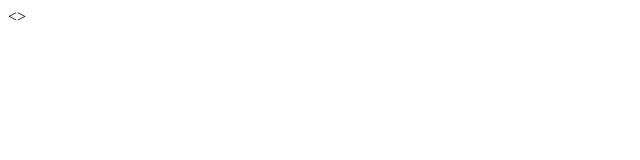
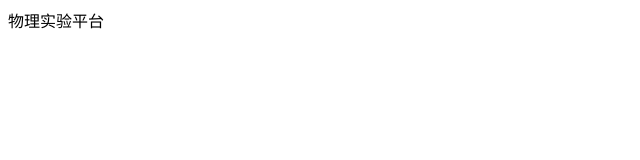
Before and after one commit to South-to-Southern/physicla-lab, a plain HTML site: page physical.html in a window 1280 px wide. Shown: the whole page, without its empty margins (0-640 px from the left). Drawn offline with Linux system fonts and the light colour scheme; files that its build step writes are made by us from their sources.

Commit message:
https://github.com/South-to-Southern/South-to-Southern-Physical-simulation-platform.git

```diff
--- a/physical.html
+++ b/physical.html
@@ -10,7 +10,7 @@
 </head>
 
 <body>
-  <>
+  <div>物理实验平台</div>
 </body>
 
 </html>
```
